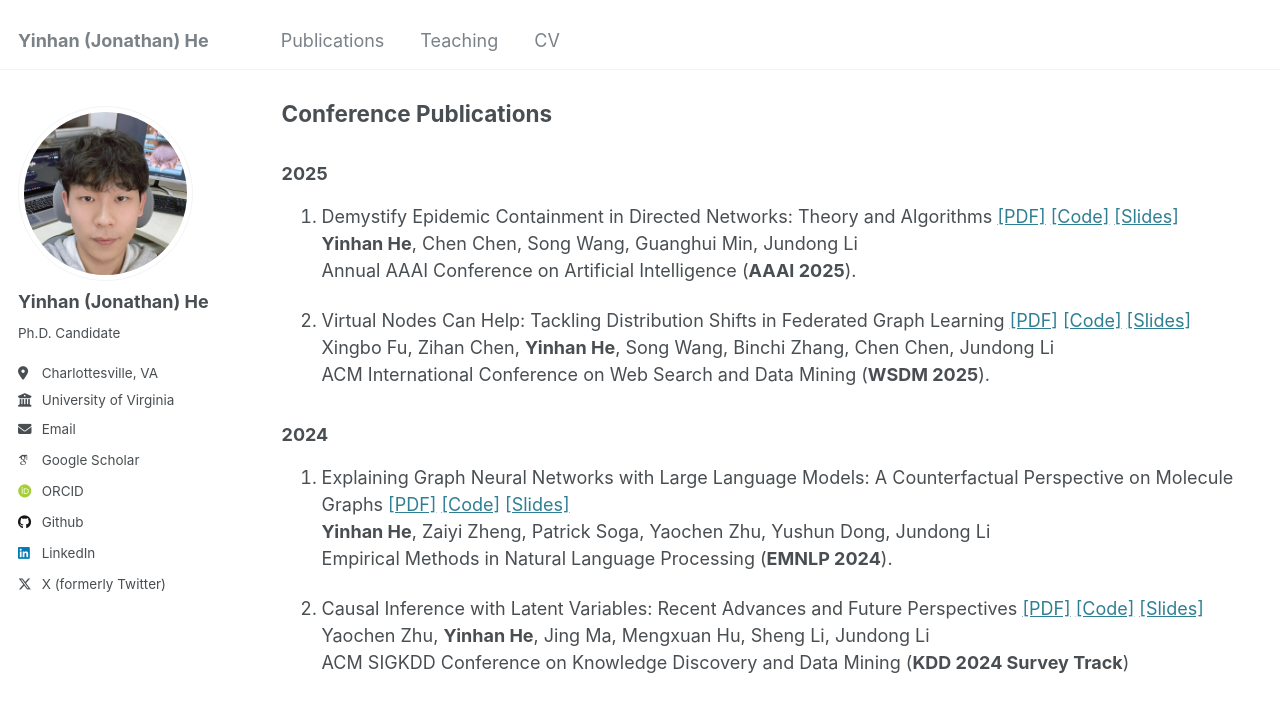
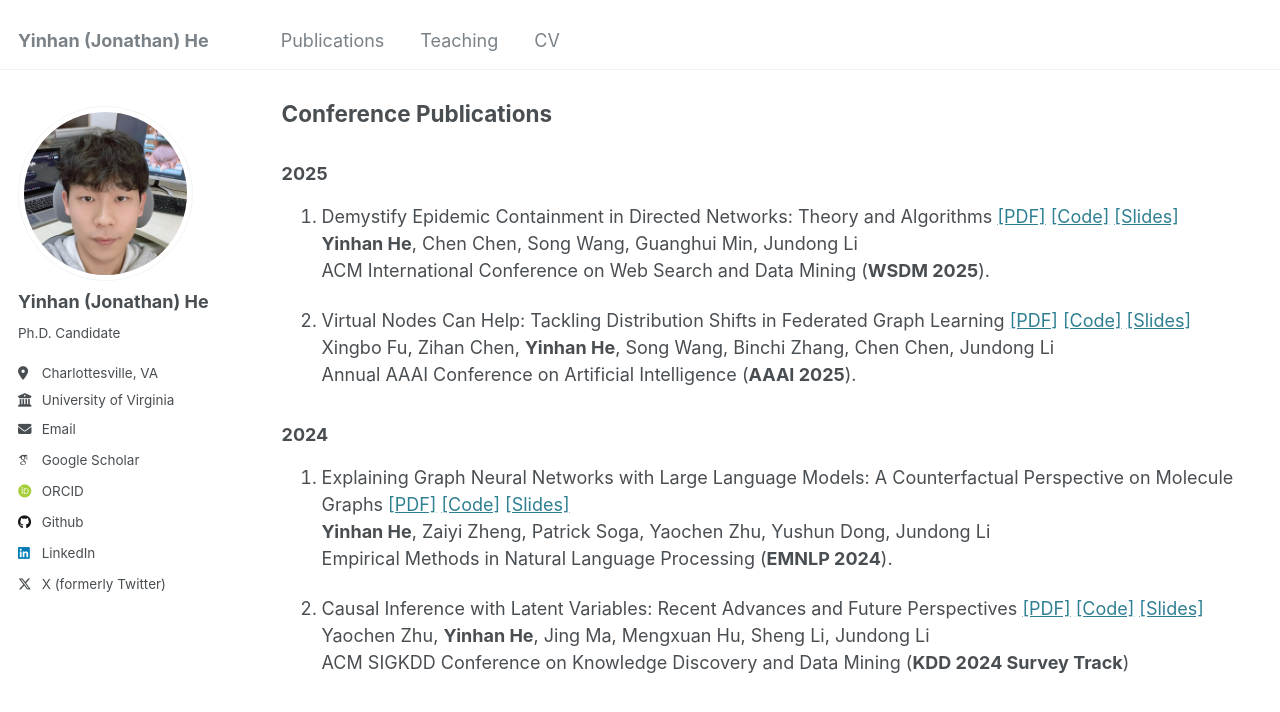
Before and after one commit to YinhanHe123/YinhanHe123.github.io, a Jekyll site: the page built from _pages/publications.md, in a window 1280 px wide and 900 px high, scrolled down 630 px. Shown: the top 712 px of the window. Built offline with Jekyll 4.4.1, drawn with Linux system fonts in a browser that asks for light colours; some web fonts are replaced; a script that is not in the unit is left out.

```diff
--- a/_pages/publications.md
+++ b/_pages/publications.md
@@ -28,11 +28,11 @@ Song Wang, Yushun Dong, Binchi Zhang, Zihan Chen, Xingbo Fu, **Yinhan He**, Cong
 
 1. Demystify Epidemic Containment in Directed Networks: Theory and Algorithms [[PDF]](https://yinhanhe123.github.io//publications/) [[Code]](https://yinhanhe123.github.io//publications/) [[Slides]](https://yinhanhe123.github.io//publications/)<br>
 **Yinhan He**, Chen Chen, Song Wang, Guanghui Min, Jundong Li<br>
-Annual AAAI Conference on Artificial Intelligence (**AAAI 2025**).
+ACM International Conference on Web Search and Data Mining (**WSDM 2025**).
 
 2. Virtual Nodes Can Help: Tackling Distribution Shifts in Federated Graph Learning [[PDF]](https://yinhanhe123.github.io//publications/) [[Code]](https://yinhanhe123.github.io//publications/) [[Slides]](https://yinhanhe123.github.io//publications/)<br>
 Xingbo Fu, Zihan Chen, **Yinhan He**, Song Wang, Binchi Zhang, Chen Chen, Jundong Li<br>
-ACM International Conference on Web Search and Data Mining (**WSDM 2025**).
+Annual AAAI Conference on Artificial Intelligence (**AAAI 2025**).
 
 ### 2024
 
```
